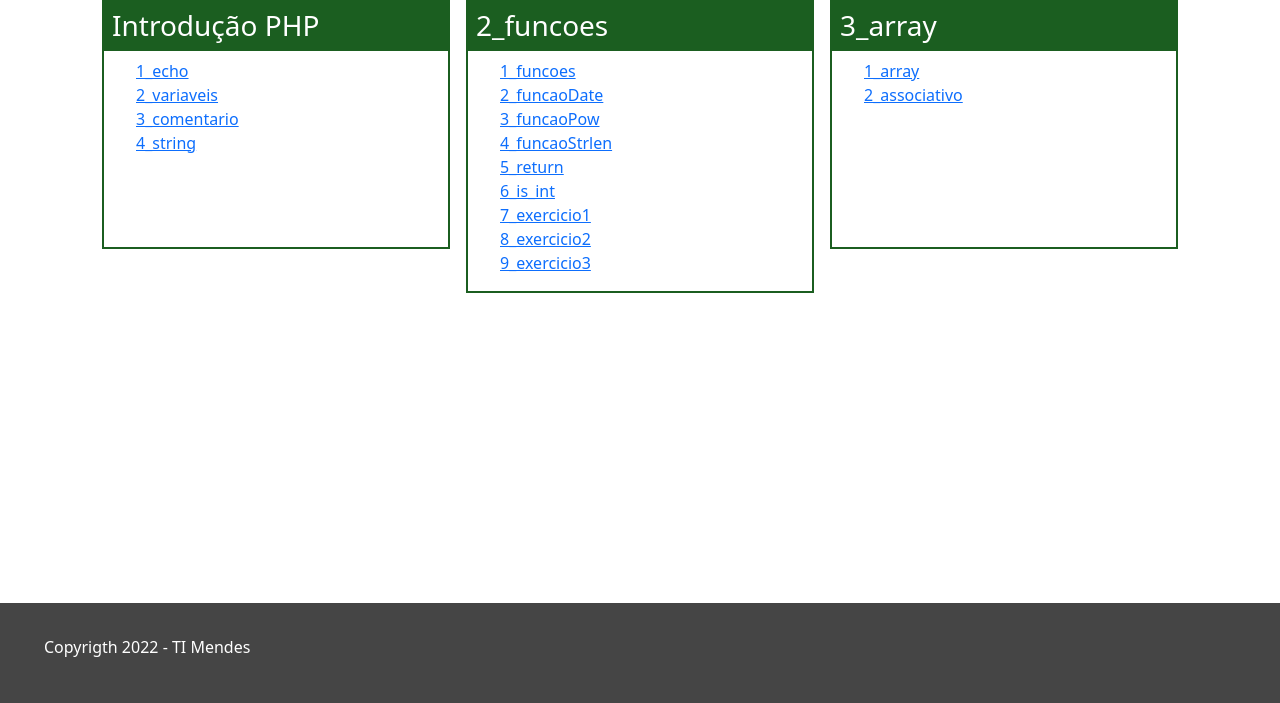
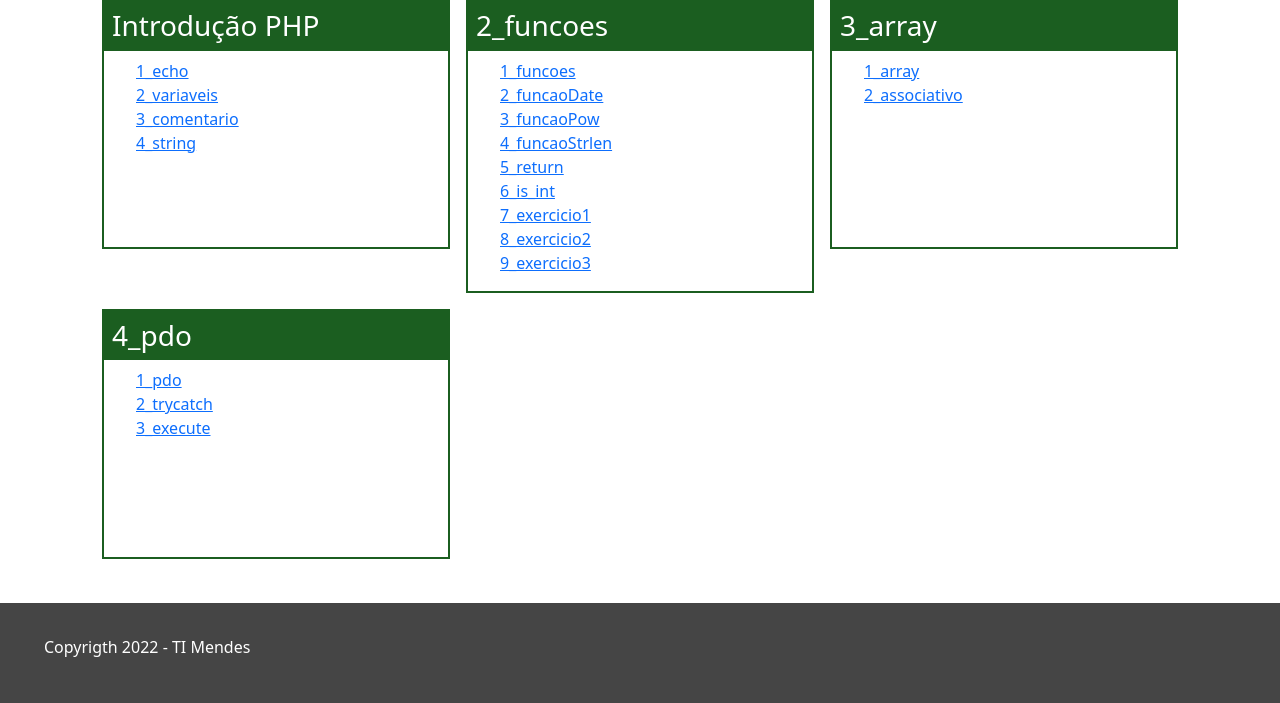
Before and after one commit to TamieSaijo/4-info-22, a PHP site: page /index.php in a window 1280 px wide. Shown: the part 97-800 px from the top of the page. Run offline with PHP 8.4, Linux system fonts and the light colour scheme.

Commit message:
Add files via upload

```diff
--- a/Jessica-ipw-4/index.php
+++ b/Jessica-ipw-4/index.php
@@ -35,18 +35,22 @@
 		     <li>
 			   <a href="?dir=1_introducao&file=1_echo">1_echo</a>
 			 </li>
+
 			 <li>
 			   <a href="?dir=1_introducao&file=2_variaveis">2_variaveis</a>
 			 </li>
+
 			 <li>
 			   <a href="?dir=1_introducao&file=3_comentario">3_comentario</a>
 			 </li>
+
 			 <li>
 			   <a href="?dir=1_introducao&file=4_string">4_string</a>
 			 </li>
 		  </ul>
 	    </div>
 		</div>
+
 		<div class="col-md-4 p-2">
 		 <div class="p-0 modulo verde-escuro">
 	       <h3 class="p-2"> 2_funcoes</h3>
@@ -104,10 +108,30 @@
 			   <a href="?dir=3_array&file=2_associativo">2_associativo</a>
 			 </li>
 
+		  </ul>
+	    </div>
+	   </div>
+
+	   <div class="col-md-4 p-2">
+		 <div class="p-0 modulo verde-escuro">
+	       <h3 class="p-2"> 4_pdo</h3>
+		    <ul>
+		     <li>
+			   <a href="?dir=4_pdo&file=1_pdo">1_pdo</a>
+			 </li>
+
+			 <li>
+			   <a href="?dir=4_pdo&file=2_trycatch">2_trycatch</a>
+			 </li>
+
+			 <li>
+			   <a href="?dir=4_pdo&file=3_execute">3_execute</a>
+			 </li>
 
 		  </ul>
 	    </div>
 	   </div>
+
 			 <?php } ?>
 	  </main>
 	 </div>
```
